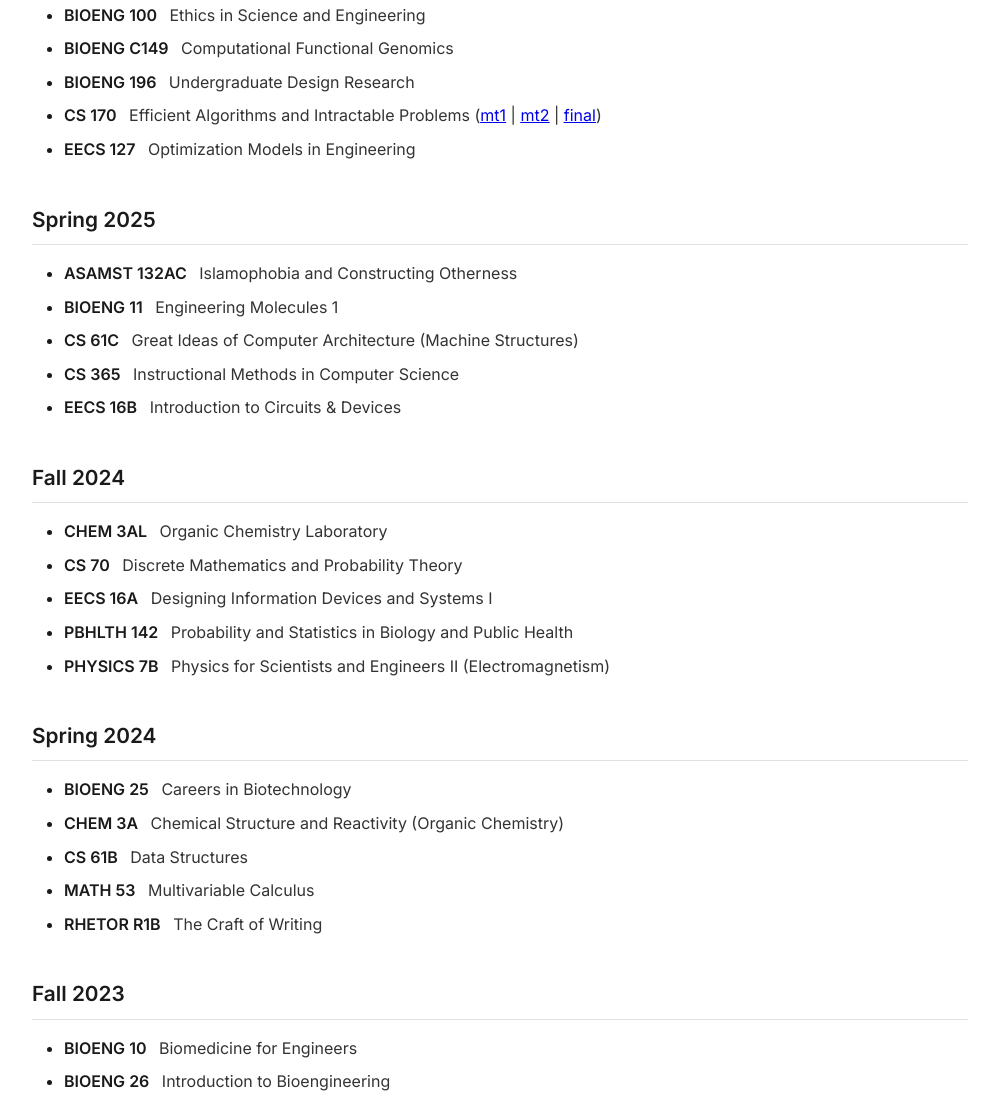
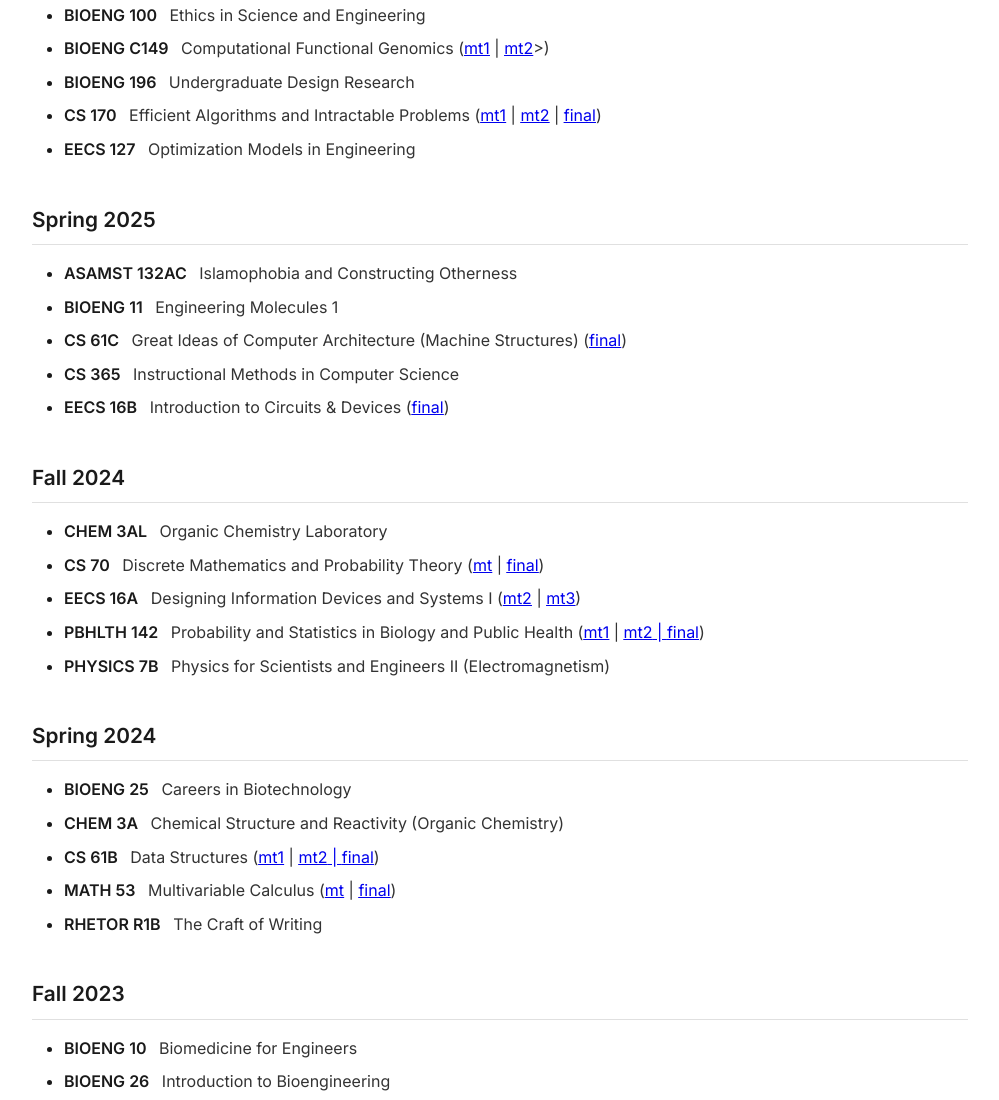
Before and after one commit to hueahnn/hueahnn.github.io, a plain HTML site: page coursework.html in a window 1280 px wide. Shown: the part 486-1586 px from the top of the page, without its empty margins (140-1139 px from the left). Drawn offline with Linux system fonts and the light colour scheme; a web font is replaced by a local one.

Commit message:
uploaded all cheatsheets

```diff
--- a/coursework.html
+++ b/coursework.html
@@ -177,7 +177,7 @@
                 </li>
                 <li class="course">
                     <span class="course-code">BIOENG C149</span>
-                    <span class="course-name">Computational Functional Genomics</span>
+                    <span class="course-name">Computational Functional Genomics (<a href="cheatsheets/bioec149/bioec149-mt1-cheatsheet.pdf" target="_blank"><u>mt1</u></a> | <a href="cheatsheets/bioec149/bioec149-mt2-cheatsheet.pdf" target="_blank"><u>mt2</u></a>>)</span>
                 </li>
                 <li class="course">
                     <span class="course-code">BIOENG 196</span>
@@ -209,7 +209,7 @@
                 </li>
                 <li class="course">
                     <span class="course-code">CS 61C</span>
-                    <span class="course-name">Great Ideas of Computer Architecture (Machine Structures)</span>
+                    <span class="course-name">Great Ideas of Computer Architecture (Machine Structures) (<a href="cheatsheets/cs61c/cs61c-final-cheatsheet.pdf" target="_blank"><u>final</u></a>)</span>
                 </li>
                 <li class="course">
                     <span class="course-code">CS 365</span>
@@ -217,7 +217,7 @@
                 </li>
                 <li class="course">
                     <span class="course-code">EECS 16B</span>
-                    <span class="course-name">Introduction to Circuits & Devices</span>
+                    <span class="course-name">Introduction to Circuits & Devices (<a href="cheatsheets/eecs16b/eecs16b-final-cheatsheet.pdf" target="_blank"><u>final</u></a>)</span>
                 </li>
             </ul>
         </div>
@@ -233,15 +233,15 @@
                 </li>
                 <li class="course">
                     <span class="course-code">CS 70</span>
-                    <span class="course-name">Discrete Mathematics and Probability Theory</span>
+                    <span class="course-name">Discrete Mathematics and Probability Theory (<a href="cheatsheets/cs70/cs70-mt-cheatsheet.pdf" target="_blank"><u>mt</u></a> | <a href="cheatsheets/cs70/cs70-final-cheatsheet.pdf" target="_blank"><u>final</u></a>)</span>
                 </li>
                 <li class="course">
                     <span class="course-code">EECS 16A</span>
-                    <span class="course-name">Designing Information Devices and Systems I</span>
+                    <span class="course-name">Designing Information Devices and Systems I (<a href="cheatsheets/eecs16a/eecs16a-mt2-cheatsheet.pdf" target="_blank"><u>mt2</u></a> | <a href="cheatsheets/eecs16a/eecs16a-mt3-cheatsheet.pdf" target="_blank"><u>mt3</u></a>)</span>
                 </li>
                 <li class="course">
                     <span class="course-code">PBHLTH 142</span>
-                    <span class="course-name">Probability and Statistics in Biology and Public Health</span>
+                    <span class="course-name">Probability and Statistics in Biology and Public Health (<a href="cheatsheets/pbhlth142/pbhlth142-mt1-cheatsheet.pdf" target="_blank"><u>mt1</u></a> | <a href="cheatsheets/pbhlth142/pbhlth142-mt2-cheatsheet.pdf" target="_blank"><u>mt2</u> | <a href="cheatsheets/pbhlth142/pbhlth142-final-cheatsheet.pdf" target="_blank"><u>final</u></a>)</span>
                 </li>
                 <li class="course">
                     <span class="course-code">PHYSICS 7B</span>
@@ -265,11 +265,11 @@
                 </li>
                 <li class="course">
                     <span class="course-code">CS 61B</span>
-                    <span class="course-name">Data Structures</span>
+                    <span class="course-name">Data Structures (<a href="cheatsheets/cs61b/cs61b-mt1-cheatsheet.pdf" target="_blank"><u>mt1</u></a> | <a href="cheatsheets/cs61b/cs61b-mt2-cheatsheet.pdf" target="_blank"><u>mt2</u> | <a href="cheatsheets/cs61b/cs61b-final-cheatsheet.pdf" target="_blank"><u>final</u></a>)</span>
                 </li>
                 <li class="course">
                     <span class="course-code">MATH 53</span>
-                    <span class="course-name">Multivariable Calculus</span>
+                    <span class="course-name">Multivariable Calculus (<a href="cheatsheets/math53/math53-mt-cheatsheet.pdf" target="_blank"><u>mt</u></a> | <a href="cheatsheets/math53/math53-final-cheatsheet.pdf" target="_blank"><u>final</u></a>)</span>
                 </li>
                 <li class="course">
                     <span class="course-code">RHETOR R1B</span>
```
Also changed, not shown: 16 other files.
